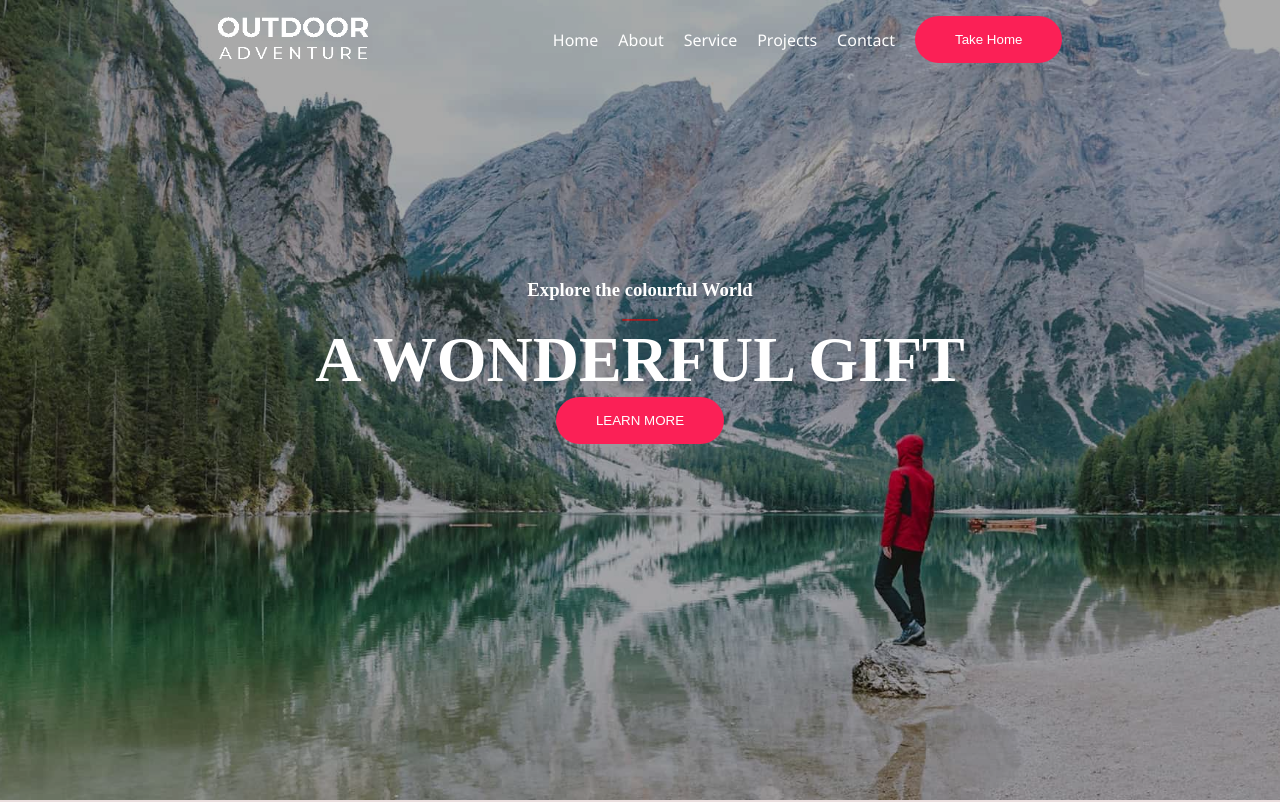
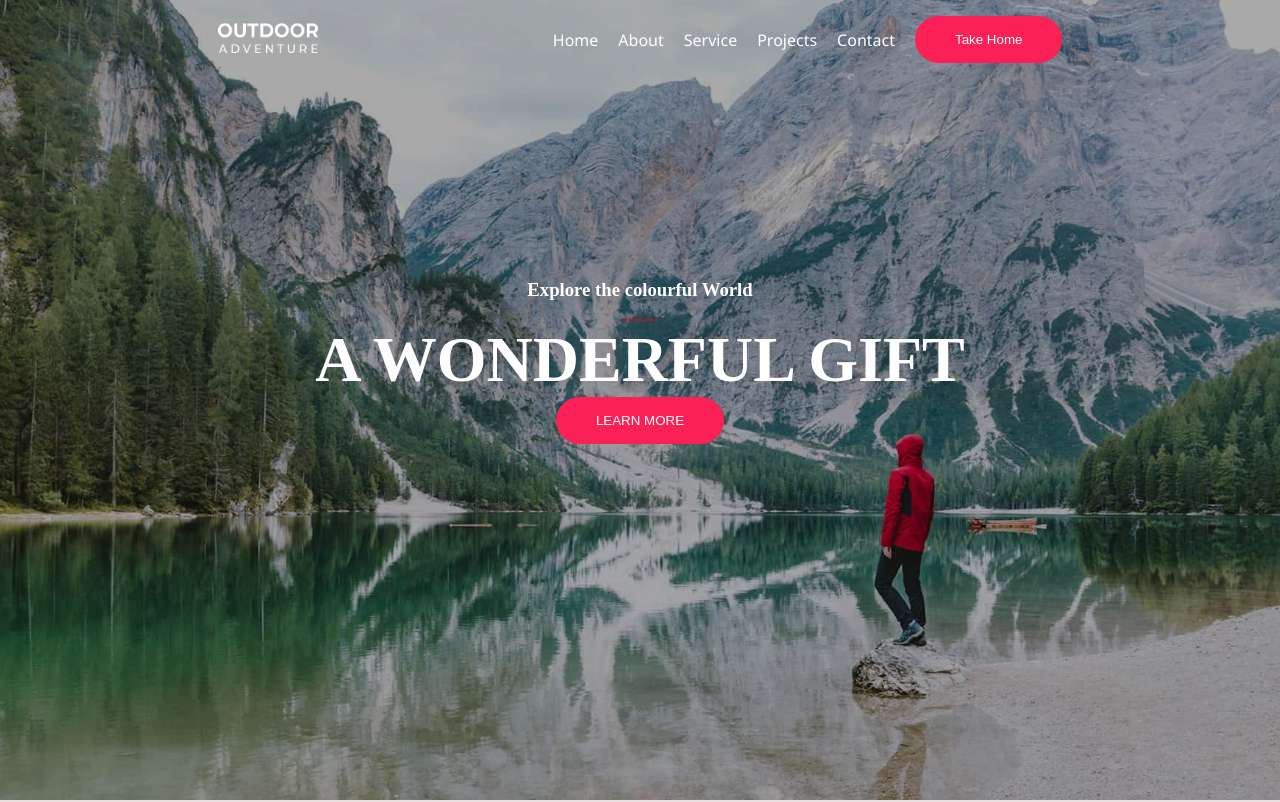
Before and after one commit to raphou331/projet-cite, a plain HTML site: page accueil.html in a window 1280 px wide. Shown: the top 802 px of the page. Drawn offline with Linux system fonts and the light colour scheme.

Commit message:
modif image

```diff
--- a/accueil.html
+++ b/accueil.html
@@ -13,7 +13,7 @@
         <section class="filter">
             <nav>
                 <!--image logo-->
-                <a class="logo" href="/"><img src="/images/logo.png" alt="logo" width="150"></a>
+                <a class="logo" href="/"><img src="/images/logo.png" alt="logo" width="100" height="30"></a>
                 <ul>
                     <!-- barre de navigation -->
                     <a href="home">Home</a>
```
Also changed, not shown: images/explore.jpg (renamed from images/section-bg-img.jpg), images/rando.jpg (renamed from images/image4_section4.jpg), images/skiblue.jpg (renamed from images/image1_section4.jpg), images/skired.jpg (renamed from images/image3_section4.jpg), images/vtt.jpg (renamed from images/image2_section4.jpg).
